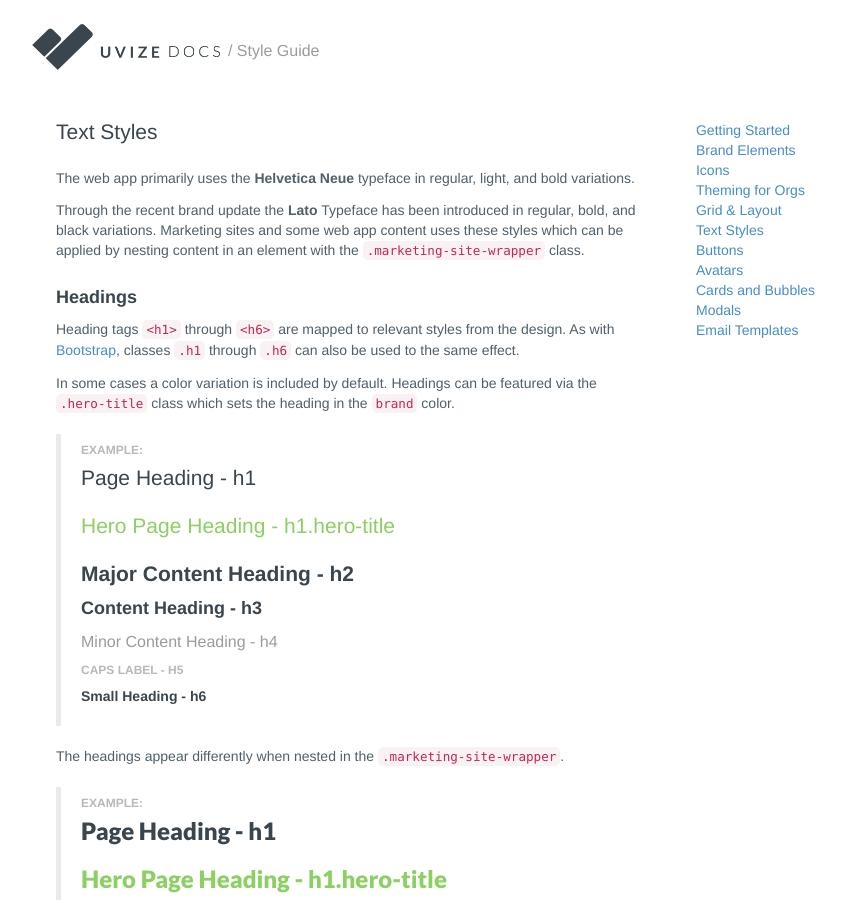
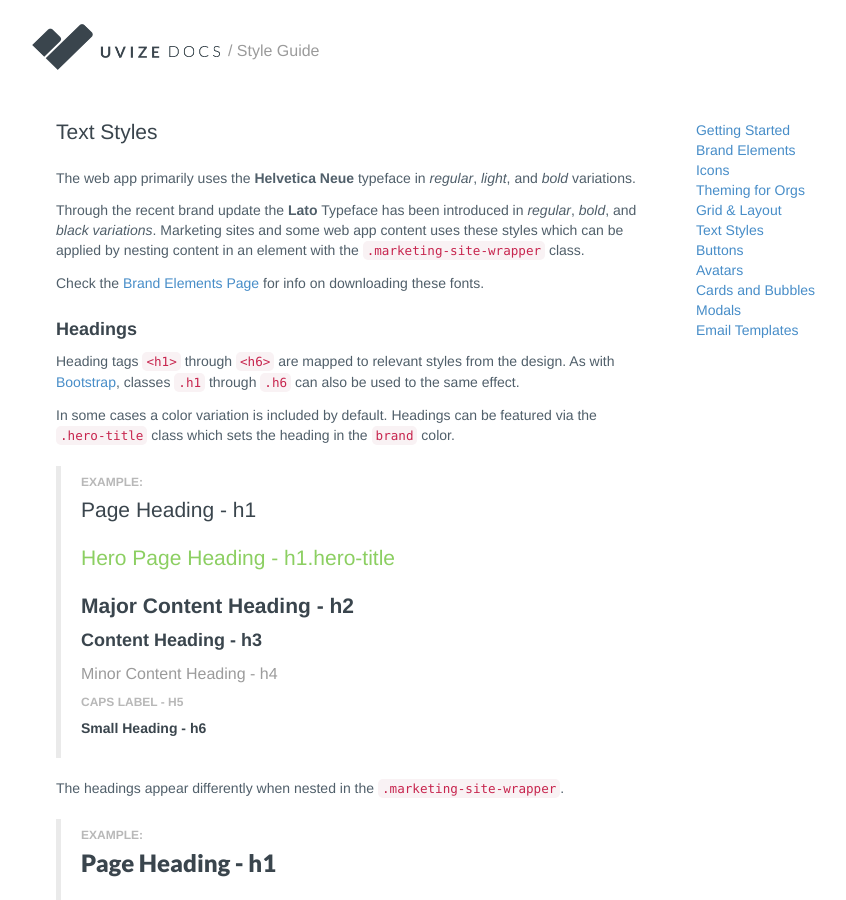
Before and after one commit to SonderMindOrg/uvize.github.io, a Jekyll site: the page built from style-guide/text-styles.md, in a window 1280 px wide and 900 px high. Shown: the whole window, without its empty margins (116-962 px from the left). Built offline with Jekyll 4.4.1, drawn with Linux system fonts in a browser that asks for light colours; Markdown is read by kramdown in place of the engine named in the settings.

Commit message:
minor tweaks based on read thru

```diff
--- a/style-guide/text-styles.md
+++ b/style-guide/text-styles.md
@@ -5,9 +5,11 @@ title: Brand Elements | Uvize Style Guide
 
 # Text Styles
 
-The web app primarily uses the **Helvetica Neue** typeface in regular, light, and bold variations.
+The web app primarily uses the **Helvetica Neue** typeface in *regular*, *light*, and *bold* variations.
 
-Through the recent brand update the **Lato** Typeface has  been introduced in regular, bold, and black variations. Marketing sites and some web app content uses these styles which can be applied by nesting content in an element with the `.marketing-site-wrapper` class.
+Through the recent brand update the **Lato** Typeface has  been introduced in *regular*, *bold*, and *black variations*. Marketing sites and some web app content uses these styles which can be applied by nesting content in an element with the `.marketing-site-wrapper` class.
+
+Check the <a href="brand-elements.html">Brand Elements Page</a> for info on downloading these fonts.
 
 ### Headings
 
```
Also changed, not shown: style-guide/brand-elements.md (+1 -1 lines), style-guide/buttons.md (+5 -4 lines), style-guide/icons.md (+2 -2 lines), style-guide/index.md (+1 -1 lines), style-guide/theming.md (+27 -25 lines).
